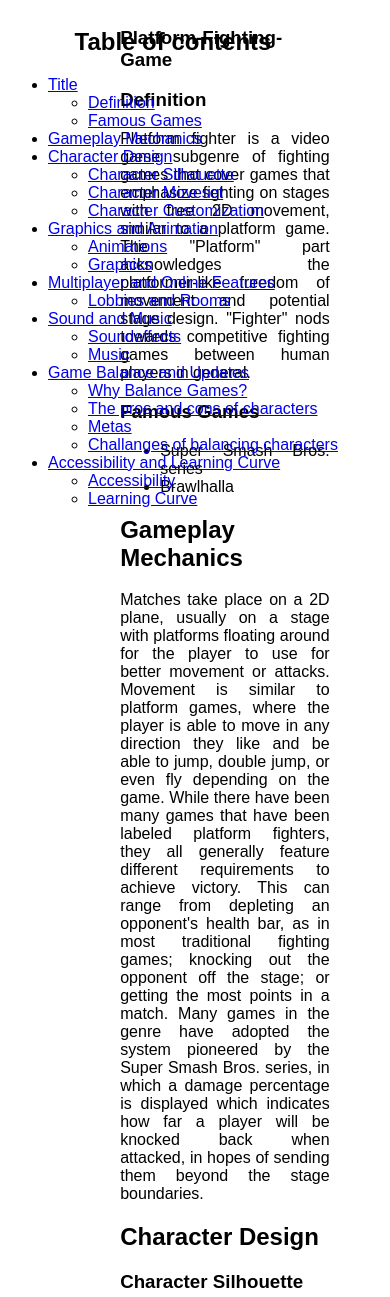
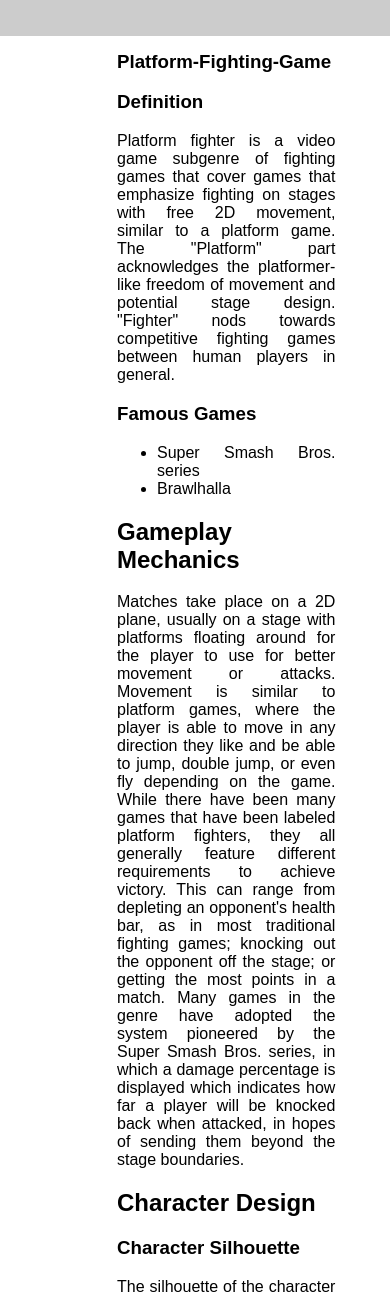
Before and after one commit to DenizCiger/Pugnators, a PHP site: page /static.html in a window 390 px wide. Shown: the top 1297 px of the page. Run offline with PHP 8.4, Linux system fonts and the light colour scheme.

Commit message:
Update static.css and static.html

```diff
--- a/Webpage/Css/static.css
+++ b/Webpage/Css/static.css
@@ -7,6 +7,7 @@ html {
     width: 80%;
     text-align: justify;
     grid-column: 2;
+    padding-top: 2rem;
 }
 
 #table-of-contents {
@@ -22,4 +23,41 @@ html {
 body {
     display: grid;
     grid-template-columns: 30% auto;
+    margin: 0px;
 }
+
+.collapse {
+    display: none;
+}
+
+@media screen and (max-width: 1000px) {
+    .collapse {
+        display: block;
+    }
+
+    .collapse {
+        background-color: #eee;
+        color: #444;
+        cursor: pointer;
+        padding: 18px;
+        width: 100vw;
+        border: none;
+        text-align: left;
+        outline: none;
+        font-size: 15px;
+        height: 2rem;
+        position: fixed;
+      }
+
+      .active, .collapse:hover {
+        background-color: #ccc;
+      }
+
+      #table-of-contents {
+        max-width: 0px;
+        overflow: hidden;
+        top: 2rem;
+        position: fixed;
+        transition: max-width 0.2s ease-out;
+      }
+}
--- a/Webpage/static.html
+++ b/Webpage/static.html
@@ -8,7 +8,7 @@
 
 </head>
 <body>
-
+    <button type="button" class="collapse"></button>
     <aside id="table-of-contents">
         <h1>Table of contents</h1>
         <ul>
@@ -265,5 +265,21 @@
             </section>
         </section>
     </section>
+    <script>
+        var coll = document.getElementsByClassName("collapse");
+var i;
+
+for (i = 0; i < coll.length; i++) {
+  coll[i].addEventListener("click", function() {
+    this.classList.toggle("active");
+    var content = this.nextElementSibling;
+    if (content.style.maxWidth) {
+        content.style.maxWidth = null;
+        } else {
+        content.style.maxWidth = content.scrollWidth + "px";
+        }
+  });
+}
+    </script>
 </body>
 </html>
```
